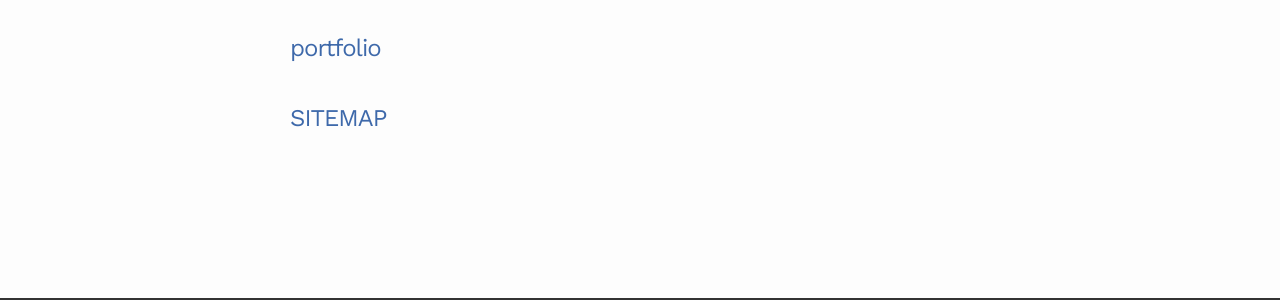
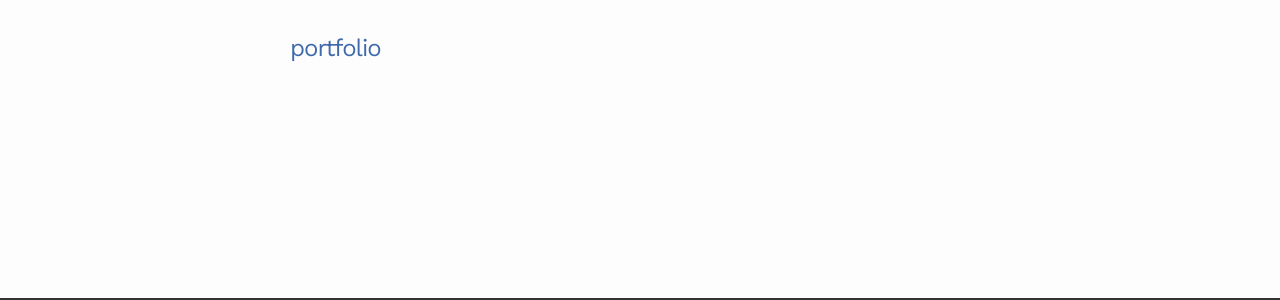
Before and after one commit to ericmoe/ericmoe.github.io, a Jekyll site: the page built from sitemap.md, in a window 1280 px wide. Shown: the part 572-872 px from the top of the page. Built offline with Jekyll 4.4.1, drawn with Linux system fonts in a browser that asks for light colours; nearby versions of some CDN libraries.

Commit message:
better unless

```diff
--- a/sitemap.md
+++ b/sitemap.md
@@ -7,7 +7,7 @@ description:
 
 <ul class="post-list">
 {% for page in site.pages %}
-    {% unless page contains 'sitemap.md' %}
+    {% unless page.name == "sitemap.md" %}
         <!-- initial for loop content goes here-->
     <li>
         <h2><a class="poem-title" href="{{ page.url | prepend: site.baseurl }}">{{ page.title }}</a></h2>
```
